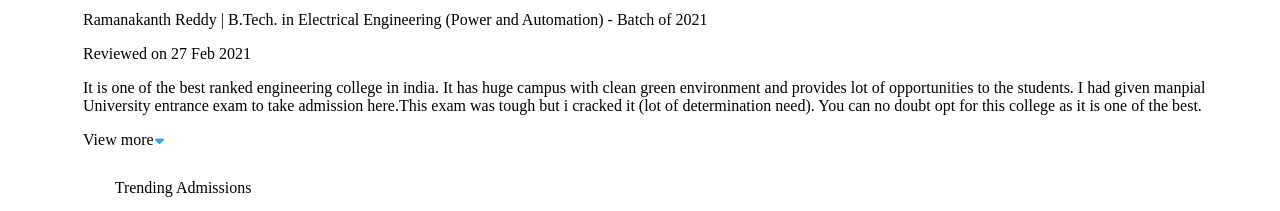
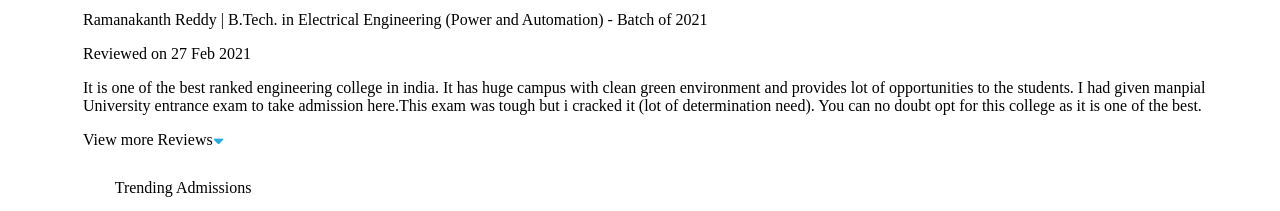
Before and after one commit to reactexcel/stulink, a Next.js app: page /college in a window 1280 px wide. Shown: the part 11020-11231 px from the top of the page. Built offline with nearby package versions, Linux system fonts and the light colour scheme; no server answers.

Commit message:
faq changed

```diff
--- a/Components/College/Faqs.js
+++ b/Components/College/Faqs.js
@@ -33,7 +33,7 @@ const ListItem = ({ show, setShow, index }) => {
 const Faqs = () => {
   const [show, setShow] = useState(false);
   return (
-    <div className="my-9 rounded-xl shadow-2xl border w-full">
+    <div className="my-9 rounded-xl shadow-lgOuter11 border w-full">
       <p className="text-blue-550 text-25 font-black mt-8 text-center flex justify-center items-center">
       <img  src={faqIcon} alt="faq icon" className=" h-5 w-5 mr-3"/>FAQs About IIT MADRAS
       </p>
--- a/Components/College/InformationContainer.js
+++ b/Components/College/InformationContainer.js
@@ -32,8 +32,8 @@ const InformationContainer = () => {
         <StudentReview />
         <StudentReview />
         <StudentReview />
-        <p className="text-center text-blue-550 flex justify-center items-center p-3">
-          View more
+        <p className="text-center text-blue-550 flex justify-center items-center p-3 mt-11 mb-24">
+          View more Reviews
           <img src={downIcon} alt="view more" className=" h-1.5 w-3 ml-1.5" />
         </p>
       </div>
```
